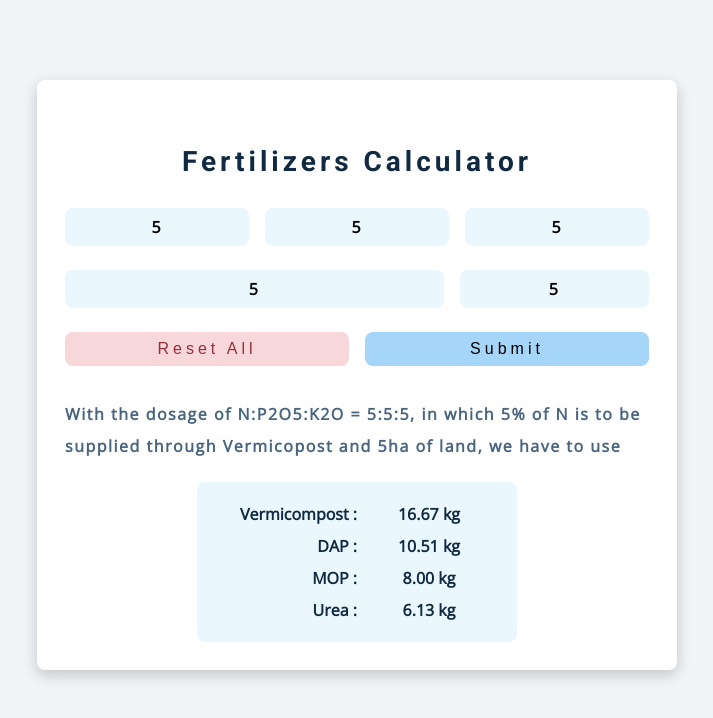
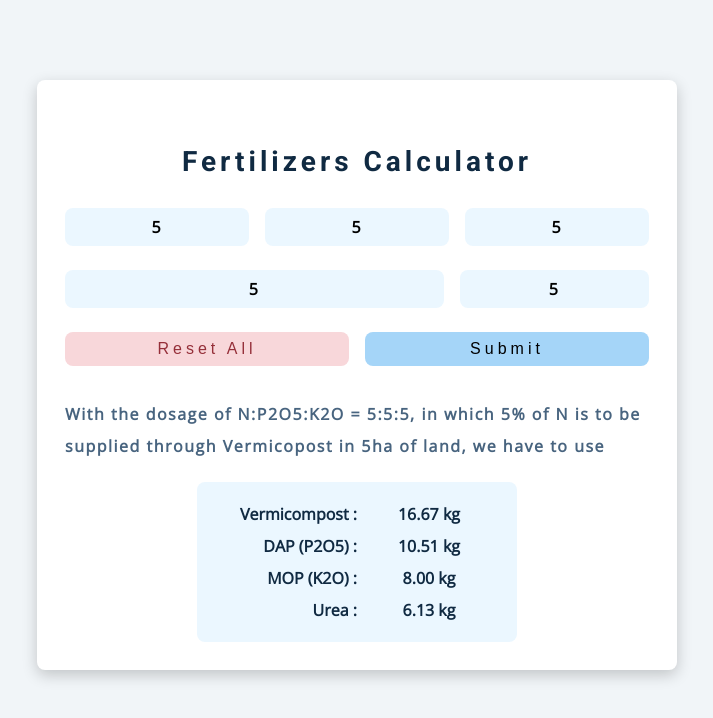
Before and after one commit to csrinu236/agri-fertlizers, a plain HTML site: page index.html in a window 1280 px wide. Both pictures are taken after typing "5", "5", "5", "5", "5" into the empty fields and a click on the button "Submit". Shown: the whole page, without its empty margins (283-996 px from the left). Drawn offline with nearby package versions, Linux system fonts and the light colour scheme.

Commit message:
small changes

```diff
--- a/app.js
+++ b/app.js
@@ -25,7 +25,7 @@ form.addEventListener("submit", (e) => {
     let UreaWeight = (remainN / 0.466).toFixed(2);
     insertData.innerHTML = `<p class="answer">
               With the dosage of N:P2O5:K2O = ${nValue.value}:${pValue.value}:${kValue.value}, in which ${vermiValue.value}% of N is to be
-              supplied through Vermicopost and ${land.value}ha of land, we have to use
+              supplied through Vermicopost in ${land.value}ha of land, we have to use
             </p>
             <div class="ansSheet">
               <article>
@@ -33,11 +33,11 @@ form.addEventListener("submit", (e) => {
                 <p class="weight">${vermiWeight} kg</p>
               </article>
               <article>
-                <p>DAP :</p>
+                <p>DAP (P2O5) :</p>
                 <p class="weight">${DAPWeight} kg</p>
               </article>
               <article>
-                <p>MOP :</p>
+                <p>MOP (K2O) :</p>
                 <p class="weight">${MOPWeight} kg</p>
               </article>
               <article>
--- a/index.html
+++ b/index.html
@@ -3,7 +3,7 @@
   <head>
     <meta charset="UTF-8" />
     <meta name="viewport" content="width=device-width, initial-scale=1.0" />
-    <title>Grocery Bud</title>
+    <title>Fertilizers Calci</title>
     <!-- font-awesome -->
     <link
       rel="stylesheet"
```
